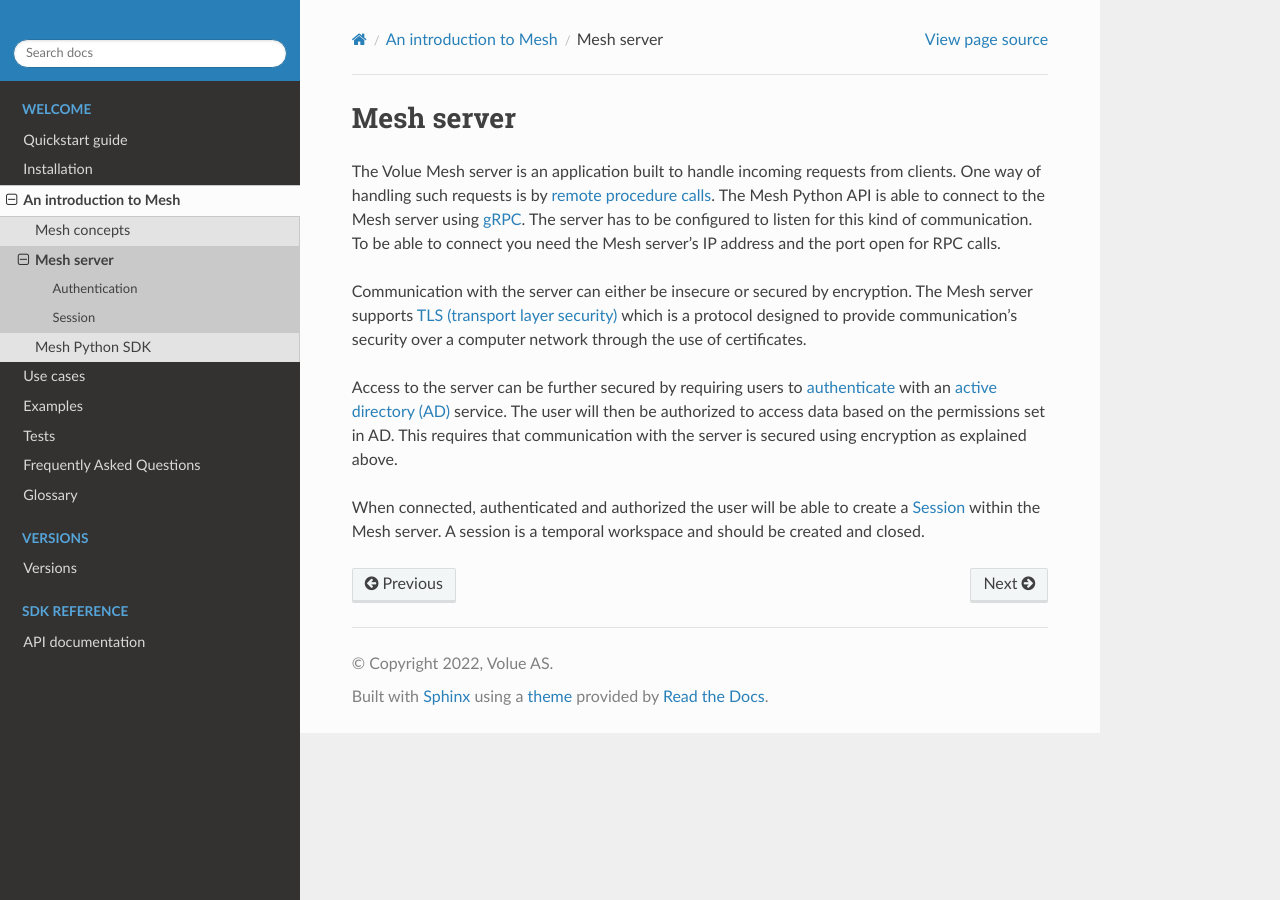
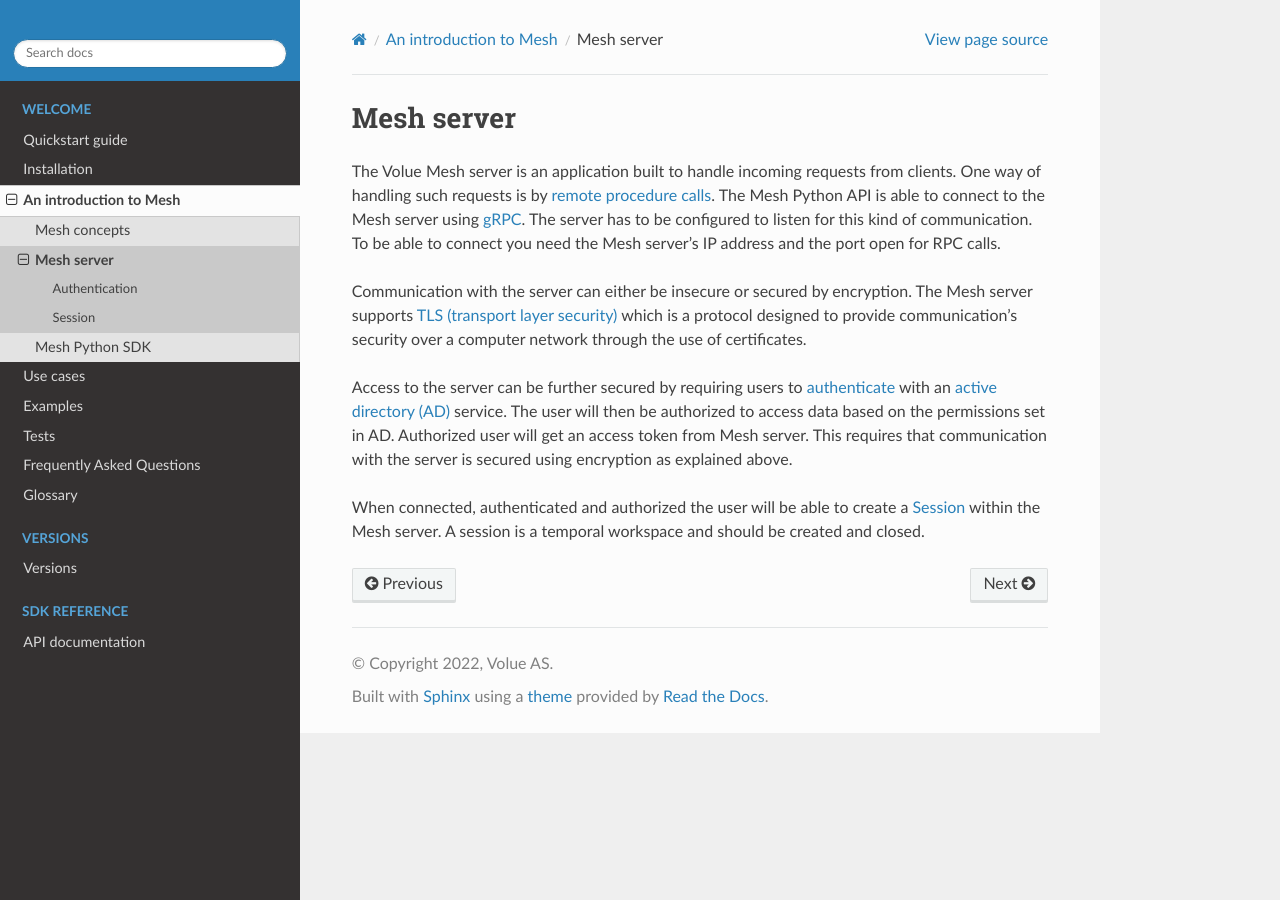
Before and after one commit to Volue-Public/energy-mesh-python, a Sphinx documentation site: the page built from docs/source/mesh_server.rst, in a window 1280 px wide. Built offline with Sphinx 7.4.7 and the Read the Docs theme 2.0.0, drawn with Linux system fonts in a browser that asks for light colours.

Commit message:
Update docs/source/mesh_server.rst
Co-authored-by: Tomasz Noczynski <88330807+tnoczyns-volue@users.noreply.github.com>

```diff
--- a/docs/source/mesh_server.rst
+++ b/docs/source/mesh_server.rst
@@ -5,7 +5,7 @@ The Volue Mesh server is an application built to handle incoming requests from c
 
 Communication with the server can either be insecure or secured by encryption. The Mesh server supports `TLS (transport layer security) <https://en.wikipedia.org/wiki/Transport_Layer_Security>`_ which is a protocol designed to provide communication's security over a computer network through the use of certificates.
 
-Access to the server can be further secured by requiring users to :doc:`authenticate <authentication>` with an `active directory (AD) <https://en.wikipedia.org/wiki/Active_Directory>`_ service. The user will then be authorized to access data based on the permissions set in AD. This requires that communication with the server is secured using encryption as explained above.
+Access to the server can be further secured by requiring users to :doc:`authenticate <authentication>` with an `active directory (AD) <https://en.wikipedia.org/wiki/Active_Directory>`_ service. The user will then be authorized to access data based on the permissions set in AD. Authorized user will get an access token from Mesh server. This requires that communication with the server is secured using encryption as explained above.
 
 When connected, authenticated and authorized the user will be able to create a :doc:`mesh_session` within the Mesh server. A session is a temporal workspace and should be created and closed.
 
```
